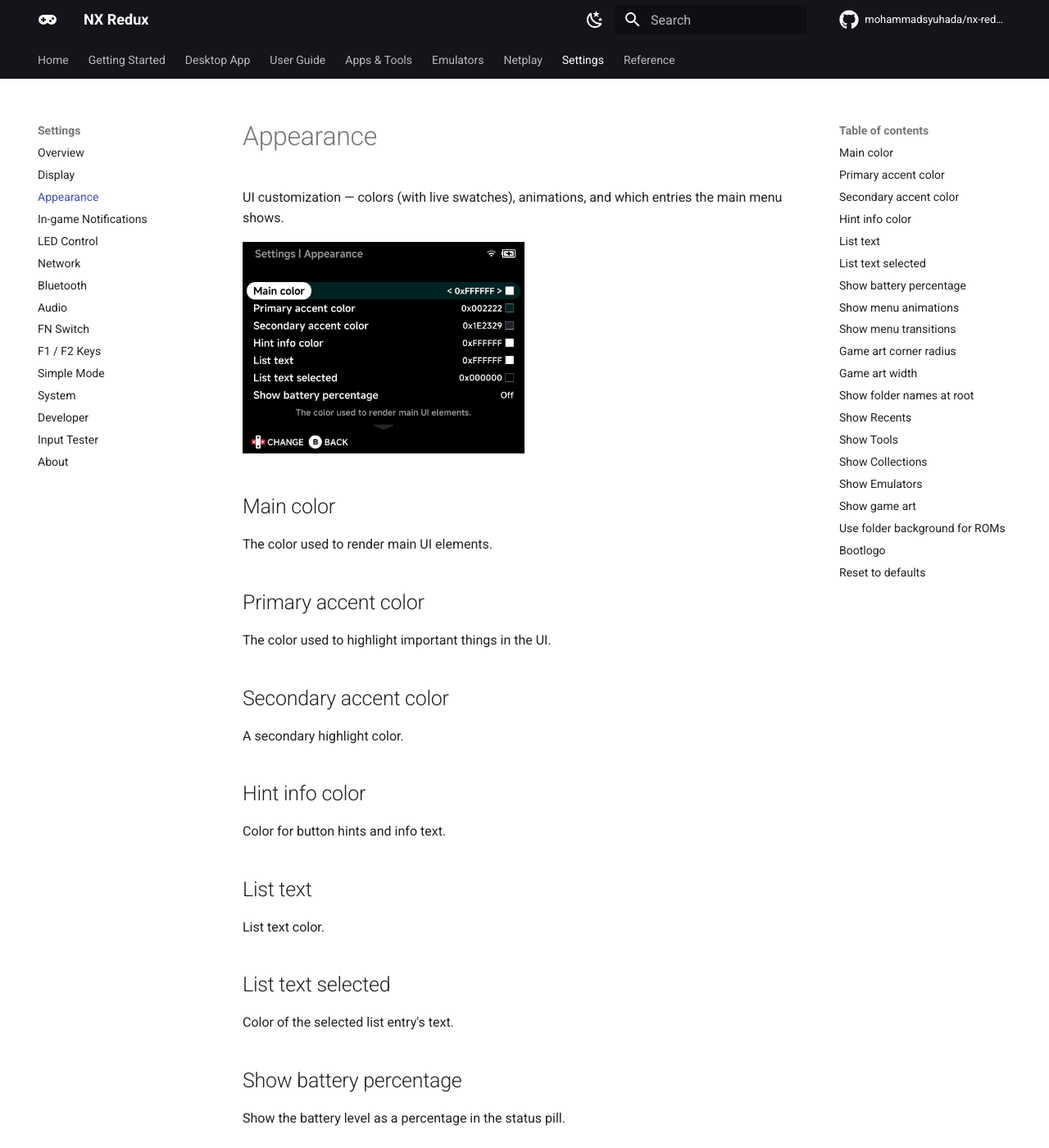
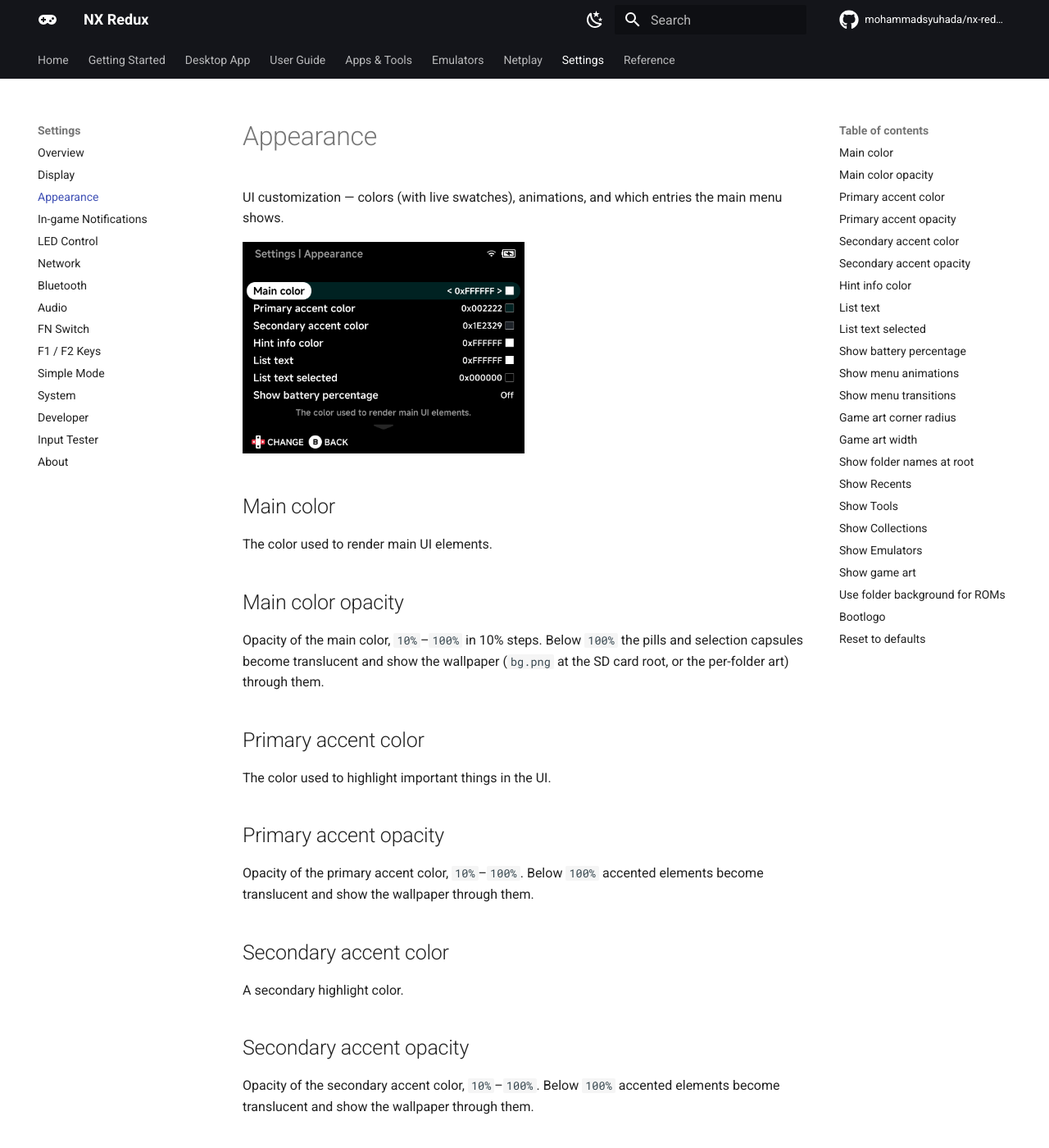
Before and after one commit to mohammadsyuhada/nx-redux-docs, an MkDocs documentation site: the page built from docs/settings/appearance.md, in a window 1280 px wide and 1400 px high. Shown: the whole window at 82% size. Built offline with MkDocs 1.6.1 and Material for MkDocs 9.7.7, drawn with Linux system fonts in a browser that asks for light colours; comment, search, counter and statistics services are not loaded.

Commit message:
docs(settings): opacity settings

```diff
--- a/docs/settings/appearance.md
+++ b/docs/settings/appearance.md
@@ -9,13 +9,29 @@
 
 The color used to render main UI elements.
 
+## Main color opacity
+
+Opacity of the main color, `10%`–`100%` in 10% steps. Below `100%` the pills
+and selection capsules become translucent and show the wallpaper (`bg.png` at
+the SD card root, or the per-folder art) through them.
+
 ## Primary accent color
 
 The color used to highlight important things in the UI.
 
+## Primary accent opacity
+
+Opacity of the primary accent color, `10%`–`100%`. Below `100%` accented
+elements become translucent and show the wallpaper through them.
+
 ## Secondary accent color
 
 A secondary highlight color.
+
+## Secondary accent opacity
+
+Opacity of the secondary accent color, `10%`–`100%`. Below `100%` accented
+elements become translucent and show the wallpaper through them.
 
 ## Hint info color
 
```
